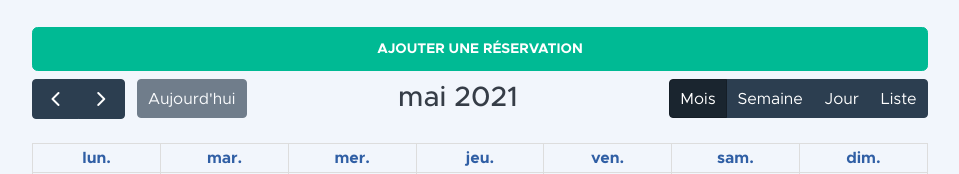
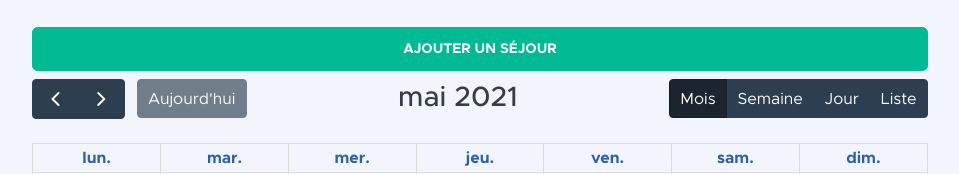
Before and after one commit to GuillaumeM92/La-Bouygue, a Django app: page /agenda/ in a window 1280 px wide. Shown: the part 69-243 px from the top of the page, without its empty margins (160-1119 px from the left). Run offline with Django 3.2, Linux system fonts and the light colour scheme; the visitor is signed in with stand-in values (Sample User, id 1); data comes from the database, SQL or seed files in the repository; data that the repository does not hold is empty; some libraries are stand-ins or nearby versions.

Commit message:
changed réservation to séjour

```diff
--- a/apps/agenda/views.py
+++ b/apps/agenda/views.py
@@ -22,10 +22,10 @@ def show_agenda(request):
                 Reservation.objects.create_or_update_reservation(form, user, id)
                 if id == 0:
                     messages.success(request, str(
-                        "Votre réservation a été créée avec succès !"))
+                        "Votre séjour a été créé avec succès !"))
                 else:
                     messages.success(request, str(
-                        "La réservation a été modifiée avec succès !"))
+                        "Le séjour a été modifié avec succès !"))
                 form = ReservationForm()
             except (IndexError, ValidationError):
                 messages.error(request, str(
@@ -61,7 +61,7 @@ def delete_reservation(request):
     user = request.user
     if user == reservation.first().user or user.is_superuser or user.is_staff:
         reservation.first().delete()
-        messages.success(request, str("La réservation a bien été supprimée !"))
+        messages.success(request, str("Le séjour a bien été supprimé !"))
         return JsonResponse(serializers.serialize('json', reservation), safe=False)
 
 
--- a/apps/bouygue/templates/blocks/first-connection-info-modal.html
+++ b/apps/bouygue/templates/blocks/first-connection-info-modal.html
@@ -16,7 +16,7 @@
                     <p>Voici le mode de fonctionnement du site, provisoire pendant la 1ère année :</p>
                     <ul>
                         <li>l'accès sera réservé aux membres de la famille.</li>
-                        <li>les administrateurs sont (par ordre d'ancienneté dans le grade) : Paul-Henri, Patrice, Paul et Xavier, et Guillaume qui a développé le site.</li>
+                        <li>les administrateurs sont (par ordre d'ancienneté dans le grade) : Paul-Henri, Patrice, Xavier, et Guillaume qui a développé le site.</li>
                     </ul>
                     <p>Le rôle de l'administrateur est de :</p>
                     <ul>
--- a/apps/bouygue/templates/blocks/hidden-modify-reservation-modal.html
+++ b/apps/bouygue/templates/blocks/hidden-modify-reservation-modal.html
@@ -6,7 +6,7 @@
     <div class="modal-dialog modal-lg" role="document">
         <div class="modal-content">
             <div class="modal-header">
-                <h5 class="modal-title" id="staticBackdropLabel">Réservation</h5>
+                <h5 class="modal-title" id="staticBackdropLabel">Séjour</h5>
                 <button class="close" type="button" data-dismiss="modal" aria-label="Close"><span aria-hidden="true">×</span></button>
             </div>
             <div class="modal-body">
@@ -25,8 +25,8 @@
                     <div class="modal-footer form-group mb-0">
 
                         <!-- Confirmation modal -->
-                        <button class="btn btn-outline-red font-weight-bolder" type="button" data-toggle="modal" data-target="#staticBackdrop4">Supprimer la réservation</button>
-                        <button class="btn btn-outline-teal font-weight-bolder" type="submit">Modifier la réservation</button>
+                        <button class="btn btn-outline-red font-weight-bolder" type="button" data-toggle="modal" data-target="#staticBackdrop4">Supprimer le séjour</button>
+                        <button class="btn btn-outline-teal font-weight-bolder" type="submit">Modifier le séjour</button>
                         <div class="modal fade" id="staticBackdrop4" data-backdrop="static" tabindex="-1" role="dialog" aria-labelledby="staticBackdropLabel" aria-hidden="true">
                             <div class="modal-dialog modal-md" role="document">
                                 <div class="modal-content bg-dark" style="margin-top: 20rem;">
@@ -35,7 +35,7 @@
                                         <button class="close" type="button" data-dismiss="modal" aria-label="Close"><span aria-hidden="true">×</span></button>
                                     </div>
                                     <div class="modal-body text-white">
-                                        <p>Etes vous sûr de vouloir supprimer cette réservation ?</p>
+                                        <p>Etes vous sûr de vouloir supprimer ce séjour ?</p>
                                     <!-- Registration form-->
                                         <form method="POST"  autocomplete="off">
                                             {% csrf_token %}
--- a/apps/bouygue/templates/blocks/hidden-view-reservation-modal.html
+++ b/apps/bouygue/templates/blocks/hidden-view-reservation-modal.html
@@ -6,7 +6,7 @@
     <div class="modal-dialog modal-lg" role="document">
         <div class="modal-content">
             <div class="modal-header">
-                <h5 class="modal-title" id="staticBackdropLabel">Réservation</h5>
+                <h5 class="modal-title" id="staticBackdropLabel">Séjour</h5>
                 <button class="close" type="button" data-dismiss="modal" aria-label="Close"><span aria-hidden="true">×</span></button>
             </div>
             <div class="modal-body">
--- a/apps/bouygue/templates/blocks/reservation-modal.html
+++ b/apps/bouygue/templates/blocks/reservation-modal.html
@@ -1,12 +1,12 @@
 {% load static %}
 {% load crispy_forms_tags %}
 <!-- Reservation modal -->
-<button class="btn btn-teal btn-block text-center mb-2 font-weight-bolder" type="button" data-toggle="modal" data-target="#staticBackdrop" name="new">AJOUTER UNE RÉSERVATION</button>
+<button class="btn btn-teal btn-block text-center mb-2 font-weight-bolder" type="button" data-toggle="modal" data-target="#staticBackdrop" name="new">AJOUTER UN SÉJOUR</button>
 <div class="modal fade" id="staticBackdrop" data-backdrop="static" tabindex="-1" role="dialog" aria-labelledby="staticBackdropLabel" aria-hidden="true">
     <div class="modal-dialog modal-lg" role="document">
         <div class="modal-content">
             <div class="modal-header">
-                <h5 class="modal-title" id="staticBackdropLabel">Formulaire de réservation</h5>
+                <h5 class="modal-title" id="staticBackdropLabel">Créez votre séjour</h5>
                 <button class="close" type="button" data-dismiss="modal" aria-label="Close"><span aria-hidden="true">×</span></button>
             </div>
             <div class="modal-body">
@@ -23,7 +23,7 @@
                     </fieldset>
                     <!-- Form Group (create account submit)-->
                     <div class="modal-footer form-group mb-0">
-                        <button class="btn btn-teal font-weight-bolder" type="submit" name="create">Valider la réservation</button>
+                        <button class="btn btn-teal font-weight-bolder" type="submit" name="create">Valider le séjour</button>
                     </div>
                 </form>
             </div>
--- a/apps/bouygue/templates/bouygue/home.html
+++ b/apps/bouygue/templates/bouygue/home.html
@@ -18,7 +18,7 @@
 
         <div class="row text-center">
             <div class="col-lg-4 mb-5">
-                <h6 class="mb-3">Calendrier / Réservation
+                <h6 class="mb-3">Calendrier
                 {% if reservations_length > 0 %}
                     ({{ reservations_length }})
                 {% endif %}
@@ -34,7 +34,7 @@
                 <a class="d-block rounded-lg lift lift-lg" href="{% url 'info' %}" name="info"><img class="img-fluid rounded-lg" src="{% static 'bouygue/assets/img/preview/info_preview.jpg' %}" /></a>
             </div>
             <div class="col-lg-4 mb-5">
-                <h6 class="mb-3">Activités / Balades
+                <h6 class="mb-3">Activités
                 {% if activities_length > 0 %}
                     ({{ activities_length }})
                 {% endif %}
```
